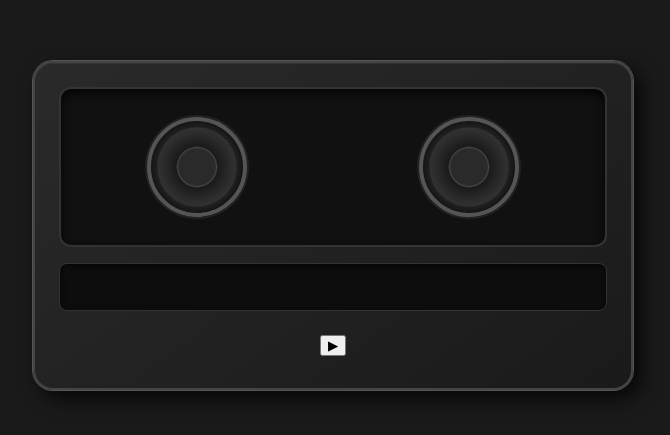
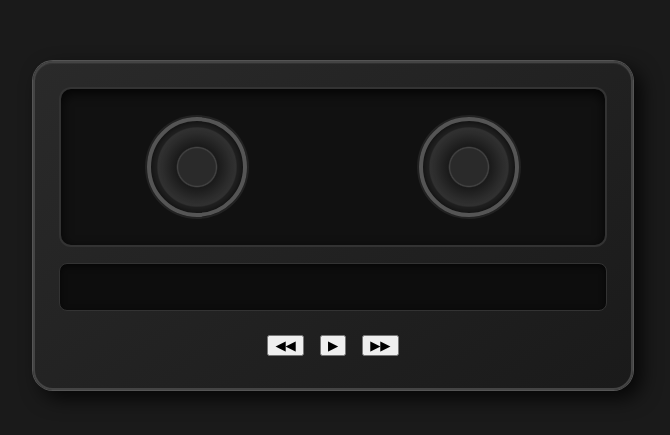
Before and after one commit to komekoneko/BoomboxApp, a React (Vite) app in the folder boombox/: page / in a window 1280 px wide. Shown: the part 175-610 px from the top of the page, without its empty margins (307-977 px from the left). Built offline with nearby package versions, Linux system fonts and the light colour scheme.

Commit message:
add prev & next music 追加

```diff
--- a/boombox/src/App.tsx
+++ b/boombox/src/App.tsx
@@ -7,13 +7,50 @@ function App() {
   const audioRef = useRef<HTMLAudioElement>(new Audio("/2_23_AM.mp3"));
 
   type Track = {
-     id: number, title: string, src: string, content: string
-  }
-
+    id: number;
+    title: string;
+    src: string;
+    content: string;
+  };
 
   const track: Track[] = [
     { id: 1, title: "2_23_AM", src: "/2_23_AM.mp3", content: "温泉TodoApp" },
-  ];
+    {
+      id: 2,
+      title: "週末京都現実逃避",
+      src: "週末京都現実逃避.mp3",
+      content: "Githubユーザー検索App",
+    },
+    {
+      id: 3,
+      title: "全てが終わる夜に",
+      src: "全てが終わる夜に.mp3",
+      content: "BudgetApp",
+    },
+  ]
+
+  // 前の曲に戻る
+  const prevTrack = () => {
+    audioRef.current.pause();
+    const prevIndex = currentIndex === 0 ? 0 : currentIndex - 1;
+    setCurrentIndex(prevIndex);
+    audioRef.current.src = track[prevIndex].src;
+    if (isPlaying) {
+      audioRef.current.play();
+      setIsPlaying(true);
+    }
+  }
+// 次の曲に映る
+  const nextTrack = () => {
+    audioRef.current.pause();
+    const nextIndex = currentIndex === track.length - 1 ? 0 : currentIndex + 1;
+    setCurrentIndex(nextIndex);
+    audioRef.current.src = track[nextIndex].src;
+    if (isPlaying) {
+      audioRef.current.play();
+      setIsPlaying(true);
+    }
+  };
 
   const togglePlay = () => {
     if (isPlaying) {
@@ -38,7 +75,9 @@ function App() {
 
         <div className="button">
           {/* 再生・停止ボタン */}
+          <button onClick={prevTrack}>◀◀</button>
           <button onClick={togglePlay}>{isPlaying ? "⏸" : "▶"}</button>
+          <button onClick={nextTrack}>▶▶</button>
         </div>
       </div>
     </>
```
